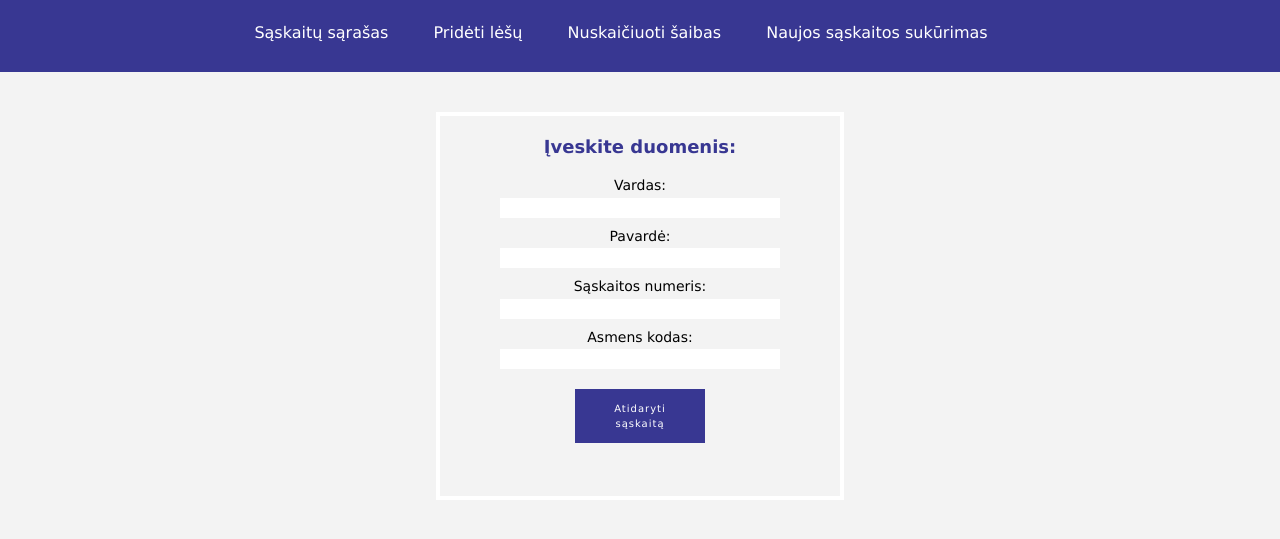
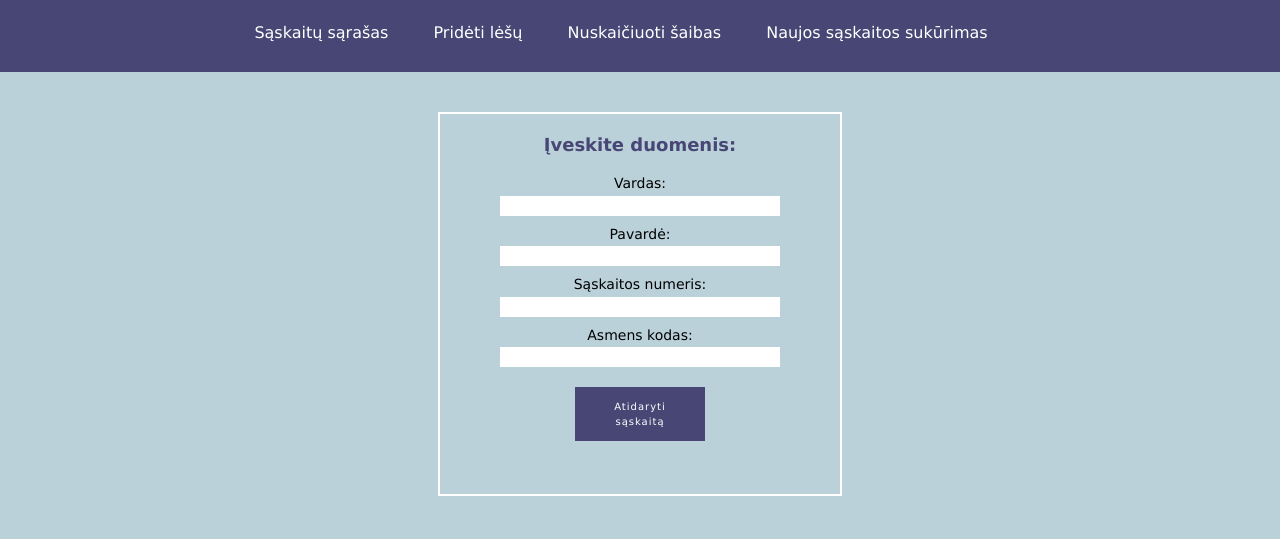
Before and after one commit to sezaite/PHP-BIT-BankApp, a PHP site: page /bit/new.php in a window 1280 px wide. Shown: the top 539 px of the page. Run offline with PHP 8.4, Linux system fonts and the light colour scheme.

Commit message:
still stuck on me ? just about

```diff
--- a/funkcijos.php
+++ b/funkcijos.php
@@ -20,7 +20,7 @@ function writeDataToJson(array $data) : void
 
 function getLastIndex() : int
 {
-    if (!file_exists(DIR.'data/indexes.json')) {
+    if (!file_exists(DIR.'indexes.json')) {
         $index = json_encode(['id'=>1]);
         file_put_contents(DIR.'indexes.json', $index);
     }
--- /dev/null
+++ b/indexes.json
@@ -0,0 +1 @@
+{"id":4}
--- a/list.php
+++ b/list.php
@@ -49,7 +49,7 @@ function generateList(){
                     <td><a class="add" href="add.php?userNR=<?= $key ?>">Pridėti</a></td>
                     <td><a class="cashout" href="cashout.php?userNR=<?= $key ?>">Nuskaičiuoti</a></td>
                     <td><form action="<?= URL ?>delete.php?id=<?= $user['acc'] ?>"method="post">
-        <button type="submit">Ištrinti</button>
+        <button type="submit" class="btn delete">Ištrinti</button>
         </form></td>
                 </tr>
             <?php }
--- a/new.php
+++ b/new.php
@@ -7,14 +7,11 @@ if(!empty($_POST)){
          header ('Location: http://localhost/bit/nd8/new.php');
         die;
     } else {
-        // $duomenys = file_get_contents('useriai.json');
-        // $useriuArr = json_decode($duomenys, 1);
         $useriuArr = getJsonArray();
         $index = getLastIndex();
         $_POST['id'] = $index;
-        writeDataToJson($_POST);
-        // $naujasJson = json_encode($useriuArr);
-        // file_put_contents('useriai.json', $naujasJson);
+        $useriuArr[]= $_POST;
+        writeDataToJson($useriuArr);
         $_SESSION['message'] = 'Sąskaita pridėta!';
         header ('Location: http://localhost/bit/nd8/new.php');
         die;
--- a/style.css
+++ b/style.css
@@ -8,12 +8,12 @@
 }
 
 :root {
-    --first-color:  rgb(243, 243, 243);
-    --second-color: rgb(56, 55, 146);
-    --third-color: #fff;
-    --accent-color: rgb(255, 166, 0);
-    --happy-color: rgb(0, 199, 33);
-    --danger-color: rgb(177, 31, 31);
+    --first-color:  rgb(187, 209, 218);
+    --second-color: rgb(71, 70, 116);
+    --third-color: rgb(255, 255, 255);
+    --accent-color: rgb(0, 204, 255);
+    --happy-color: rgb(73, 26, 160);
+    --danger-color: rgb(145, 26, 115);
 }
 
 body {
@@ -57,7 +57,7 @@ a:hover {
     width: 400px;
     height: 200px;
     margin: 100px auto;
-    border: 4px solid var(--third-color);
+    border: 2px solid var(--third-color);
     text-align: center;
 }
 
@@ -71,7 +71,7 @@ a:hover {
 .form-wrap {
     width: 400px;
     height: 380px;
-    border: 4px solid var(--third-color);
+    border: 2px solid var(--third-color);
     margin: 40px auto;
     text-align: center;
 }
@@ -114,7 +114,7 @@ table {
     border-collapse: collapse;
     width: 80%;
     margin: 40px auto;
-    border: solid 4px var(--third-color);
+    /* border: solid 2px var(--third-color); */
     background-color: var(--third-color);
     font-size: 14px;
 
@@ -123,9 +123,10 @@ table {
   th, td {
     text-align: center;
     padding: 8px;
+    height: 30px;
   }
 
-  tr:nth-child(even){background-color: #f2f2f2}
+  tr:nth-child(even){background-color: #e6e6e6}
 
   th {
     background-color: var(--second-color);
@@ -135,7 +136,7 @@ table {
   .money-operation {
       width: 80%;
       margin: 20px auto;
-      border: solid 4px var(--third-color);
+      border: solid 2px var(--third-color);
       text-align: center;
   }
 
@@ -161,8 +162,17 @@ table {
         color: var(--happy-color);
     }
 
-    a.delete {
-        color: var(--danger-color);
+    button.delete.btn {
+        background-color: var(--danger-color);
+        padding: 2px 7px;
+        border: none;
+        font-size: 12px;
+    }
+
+    button.delete.btn:hover{
+        color: var(--third-color);
+        opacity: 0.8;
+        border: solid 1px rgb(107, 23, 23);
     }
 
     a.cashout {
--- /dev/null
+++ b/useriai.json
@@ -0,0 +1 @@
+[{"name":"Martyna","surname":"Sezaite","acc":"LT459600293485594","personalID":"678656765676567","balance":"0","id":1},{"name":"Kose","surname":"Debilas","acc":"234","personalID":"56789098765678","balance":"0","id":2},{"name":"Tavo","surname":"Kauno Meras","acc":"LT459600293485594","personalID":"5678765678765678","balance":"0","id":3}]
```
